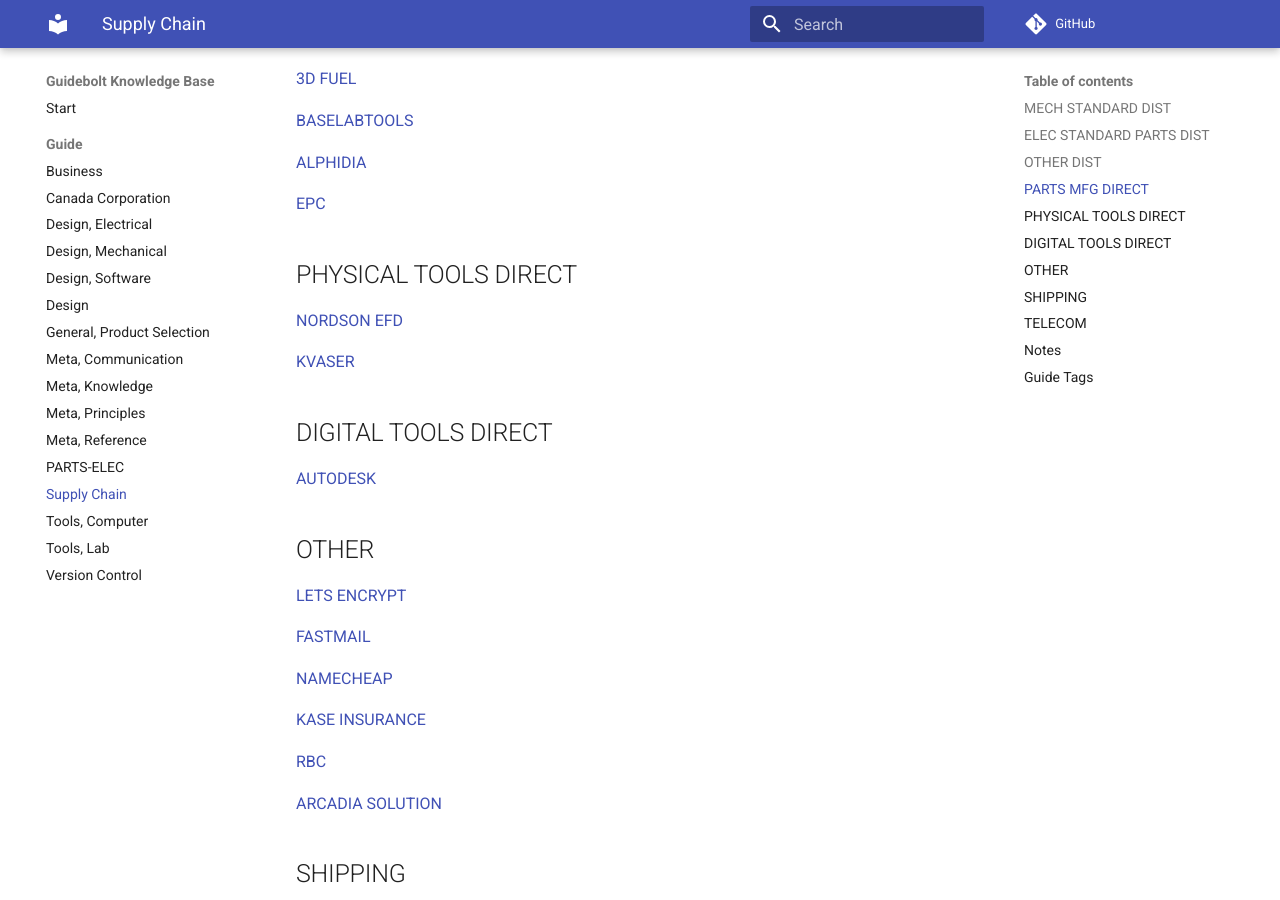
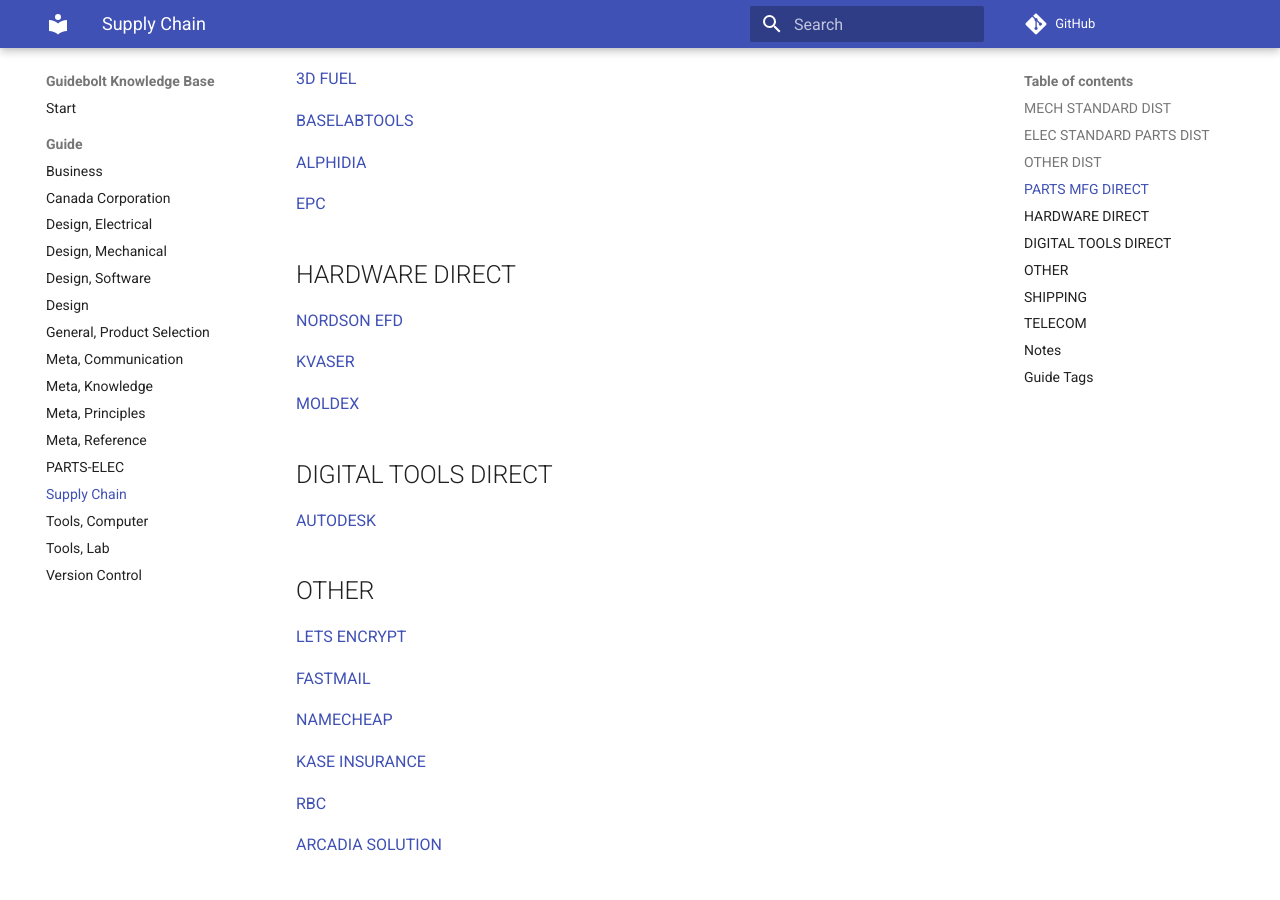
Before and after one commit to Guidebolt/knowledge, an MkDocs documentation site: the page built from docs/guide/supply-chain.md, in a window 1280 px wide and 900 px high, scrolled down 1245 px. Built offline with MkDocs 1.6.1 and Material for MkDocs 9.7.7, drawn with Linux system fonts in a browser that asks for light colours; comment, search, counter and statistics services are not loaded.

Commit message:
moldex respirators

```diff
--- a/docs/guide/supply-chain.md
+++ b/docs/guide/supply-chain.md
@@ -56,11 +56,13 @@ Some of our supply chain from a Canadian company perspective.
 
 [EPC](https://epc-co.com)
 
-## PHYSICAL TOOLS DIRECT
+## HARDWARE DIRECT
 
 [NORDSON EFD](https://www.nordson.com)
 
 [KVASER](https://www.kvaser.com/)
+
+[MOLDEX](https://www.moldex.com)
 
 ## DIGITAL TOOLS DIRECT
 
```
